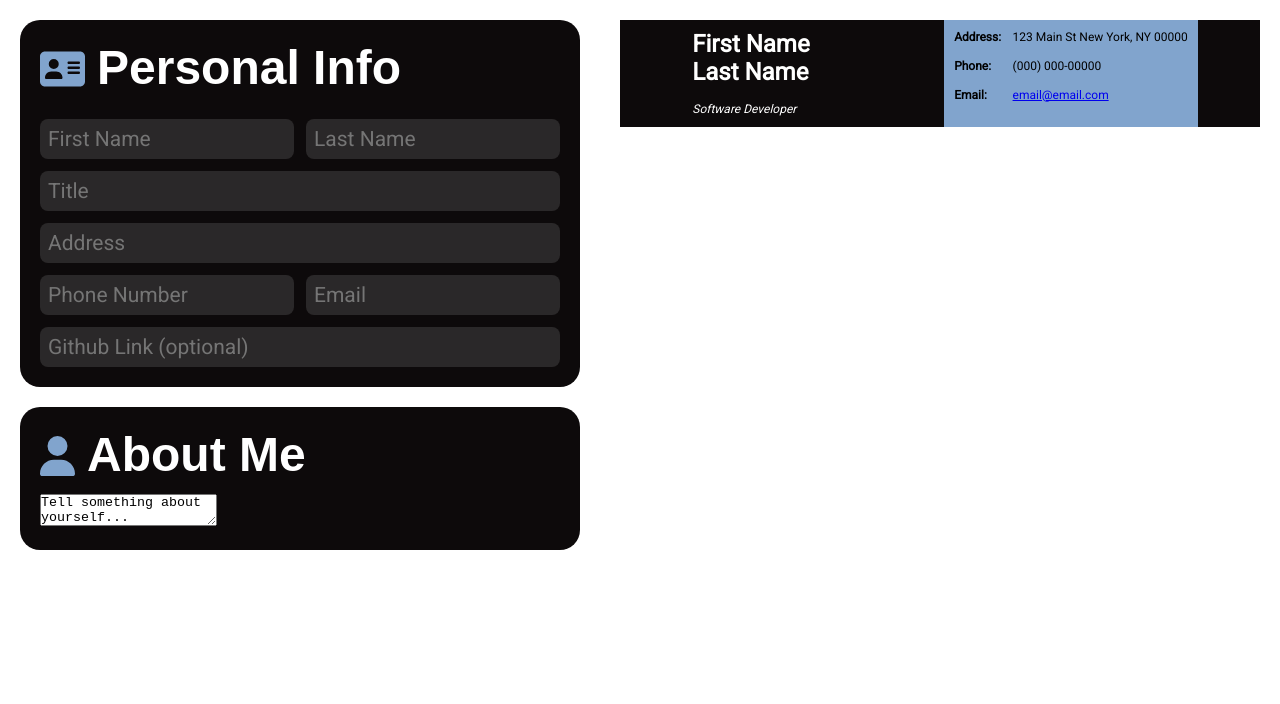
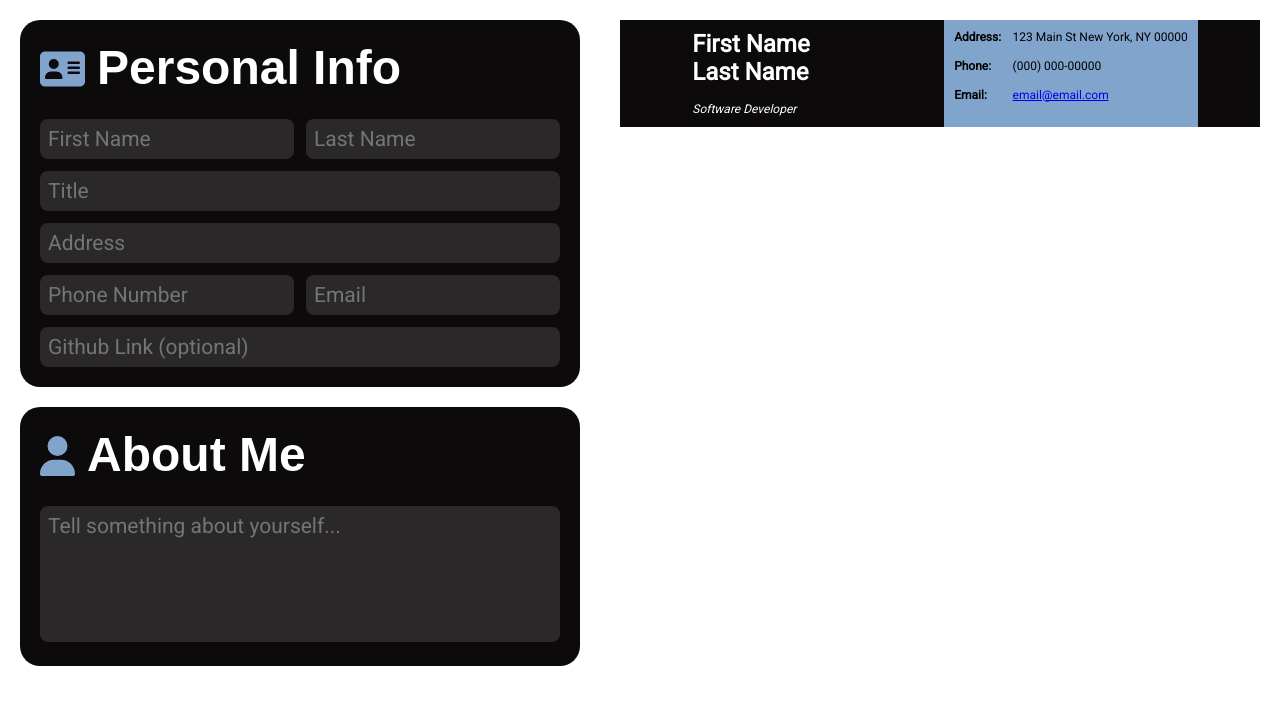
Before and after one commit to Afer1991/cv-application, a React (Vite) app: page / in a window 1280 px wide. Shown: the top 704 px of the page. Built offline with nearby package versions, Linux system fonts and the light colour scheme; a web font is replaced by a local one.

Commit message:
Style AboutMe component

```diff
--- a/src/components/AboutMe.jsx
+++ b/src/components/AboutMe.jsx
@@ -10,7 +10,7 @@ function AboutMe ({updateAboutMe}) {
         <h1>About Me</h1>
       </div>
       <div>
-        <textarea>Tell something about yourself...</textarea>
+        <textarea rows="5" placeholder="Tell something about yourself..."></textarea>
       </div>
     </div>
   );
--- a/src/styles/components.module.css
+++ b/src/styles/components.module.css
@@ -22,7 +22,7 @@ h1 {
   font-size: 3rem;
 }
 
-.container input {
+.container input, .container textarea {
   width: 100%;
   margin-top: .75rem;
   padding: .5rem;
@@ -34,7 +34,7 @@ h1 {
   font-family: "Roboto", sans-serif;
 }
 
-.container input:focus {
+.container input:focus, .container textarea:focus {
   outline: none;
   opacity: .8;
 }
@@ -44,26 +44,30 @@ h1 {
   gap: .75rem;
 }
 
+.container textarea {
+  resize: none;
+}
+
 @media (min-width: 425px) {
-  .container input {
+  .container input, .container textarea {
     font-size: 1rem;
   }
 }
 
 @media (min-width: 600px) {
-  .container input {
+  .container input, .container textarea {
     font-size: 1.3125rem;
   }
 }
 
 @media (min-width: 700px) {
-  .container input {
+  .container input, .container textarea {
     font-size: 1rem;
   }
 }
 
 @media (min-width: 925px) {
-  .container input {
+  .container input, .container textarea {
     font-size: 1.3125rem;
   }
 }
```
